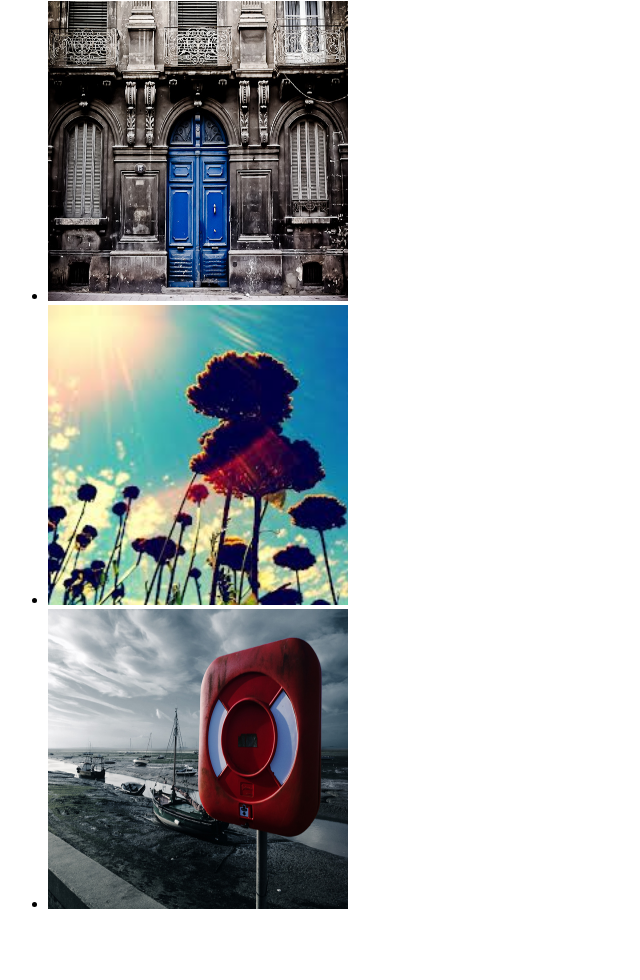
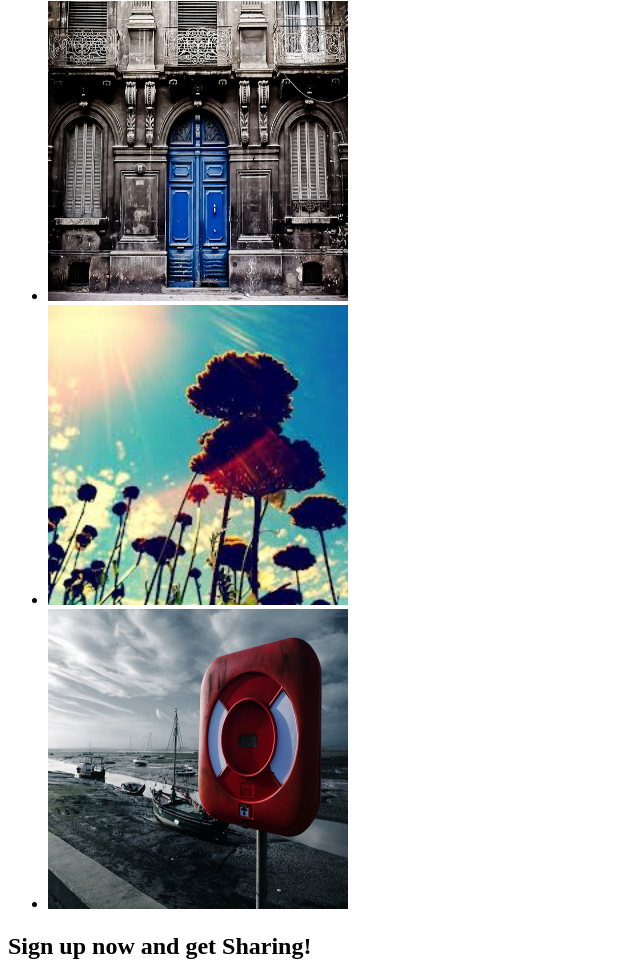
Before and after one commit to pttimturner/wsd, a plain HTML site: page index.html in a window 1280 px wide. Shown: the part 997-1977 px from the top of the page, without its empty margins (0-640 px from the left). Before the commit the page ends 1926 px from the top, so only its background shows below. Drawn offline with Linux system fonts and the light colour scheme.

Commit message:
aside tag

```diff
--- a/index.html
+++ b/index.html
@@ -54,6 +54,11 @@ So what are you waiting for? <strong>Begin capturing your world today!</strong>
 			</header>
 		</article>
 
+		<aside>
+
+			<h2> Sign up now and get Sharing! </h2>
+
+		</aside>
 
 
 	</body>
```
